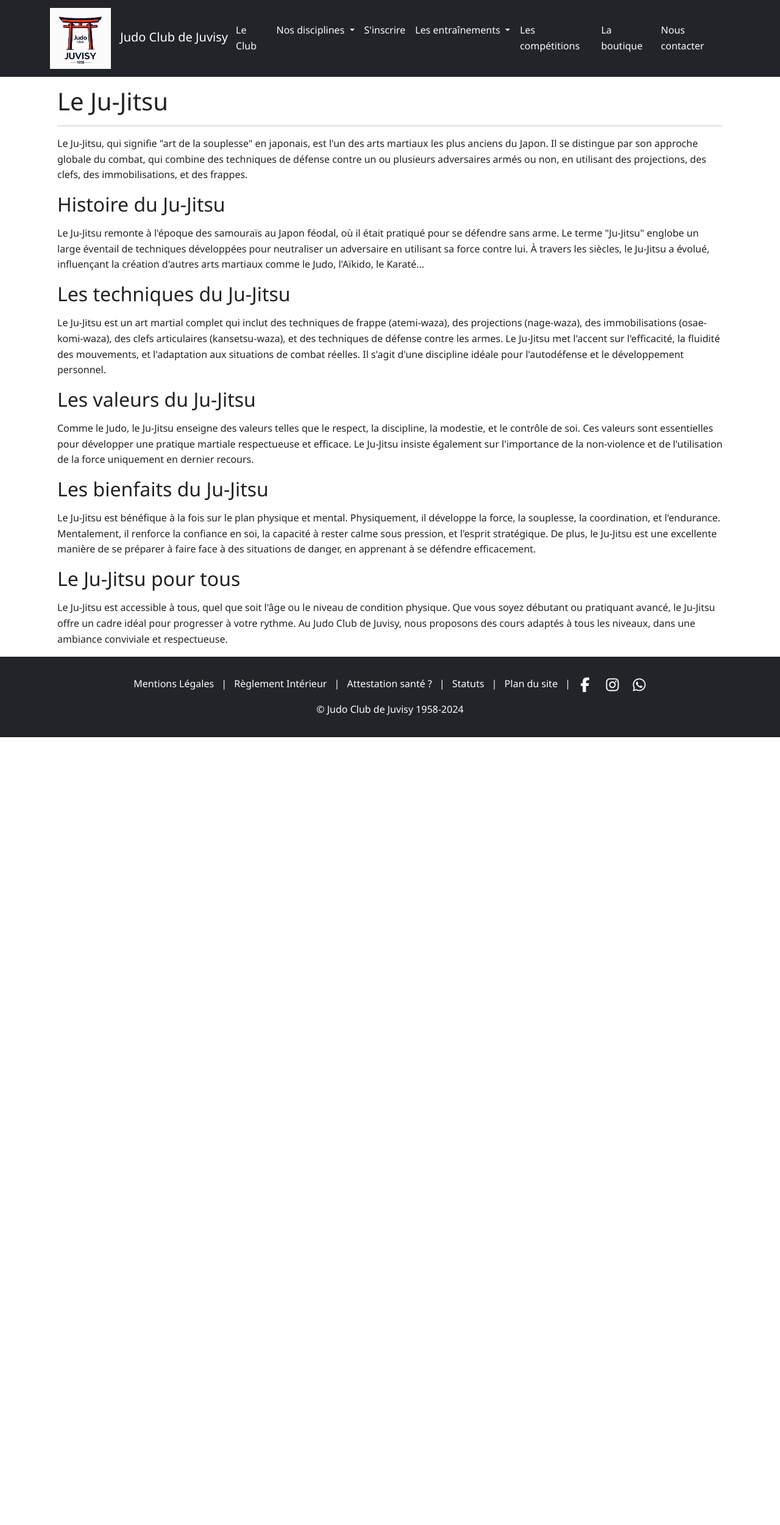
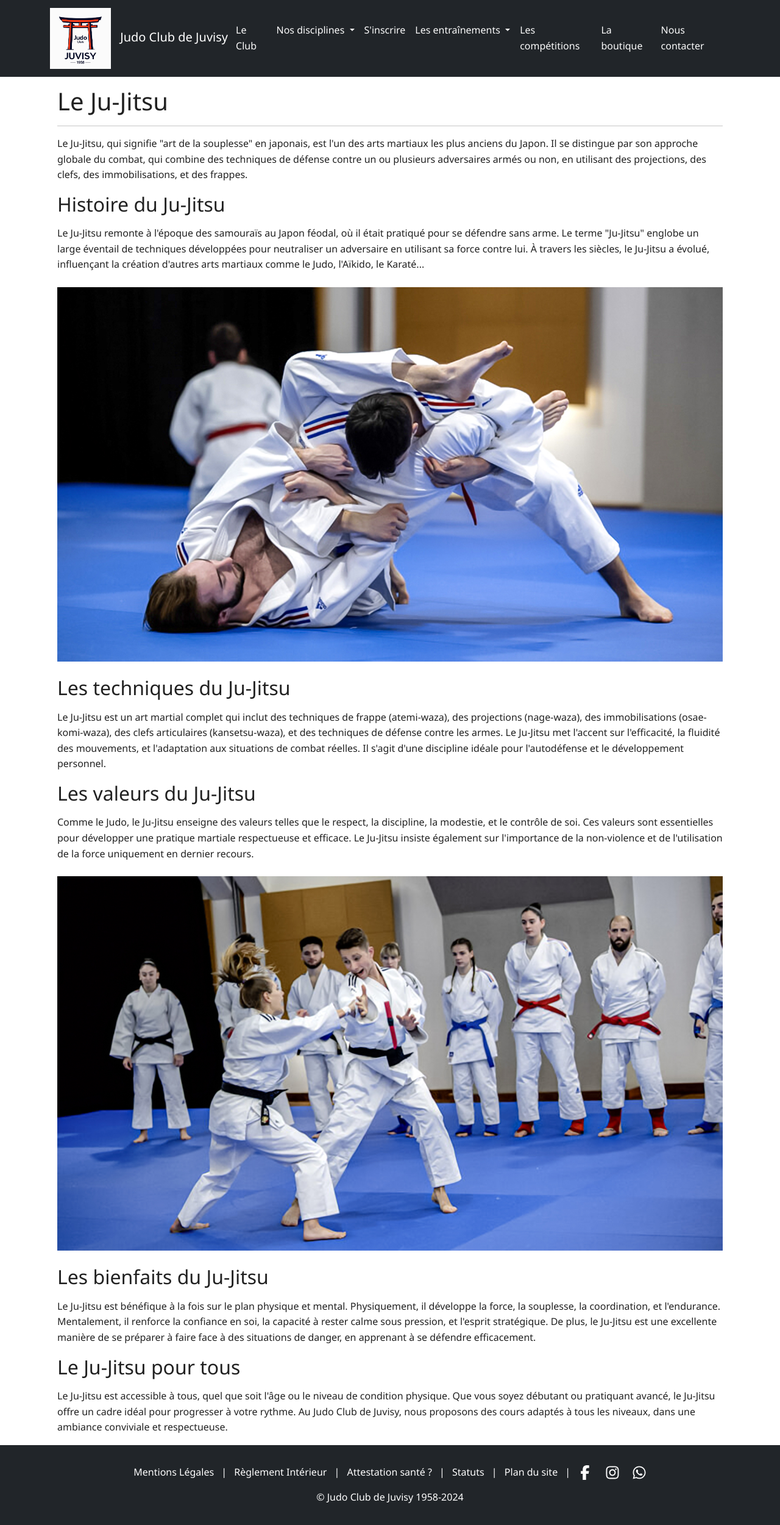
Before and after one commit to JudoClubJuvisy/website2, a Jekyll site: the page built from jujitsu.html, in a window 1280 px wide. Shown: the whole page at 61% size. Built offline with Jekyll 4.4.1, drawn with Linux system fonts in a browser that asks for light colours; before the commit the page ends 1209 px from its top, so only the background shows below that.

Commit message:
Ajout de photos pour les présentations des disciplines judo et ju-jitsu

```diff
--- a/jujitsu.html
+++ b/jujitsu.html
@@ -6,7 +6,7 @@ title: Ju-Jitsu à Juvisy-sur-Orge | Jujitsu | jūjutsu | jiu-jitsu
 <section class="container my-3">
     <h1>Le Ju-Jitsu</h1>
 
-		<hr>
+	<hr>
 
     <p>
         Le Ju-Jitsu, qui signifie "art de la souplesse" en japonais, est l'un des arts martiaux les plus anciens du Japon. Il se distingue par son approche globale du combat, qui combine des techniques de défense contre un ou plusieurs adversaires armés ou non, en utilisant des projections, des clefs, des immobilisations, et des frappes.
@@ -16,6 +16,11 @@ title: Ju-Jitsu à Juvisy-sur-Orge | Jujitsu | jūjutsu | jiu-jitsu
     <p>
         Le Ju-Jitsu remonte à l'époque des samouraïs au Japon féodal, où il était pratiqué pour se défendre sans arme. Le terme "Ju-Jitsu" englobe un large éventail de techniques développées pour neutraliser un adversaire en utilisant sa force contre lui. À travers les siècles, le Ju-Jitsu a évolué, influençant la création d'autres arts martiaux comme le Judo, l'Aïkido, le Karaté...
     </p>
+
+    <!-- Première image insérée ici -->
+    <div class="text-center my-4">
+        <img src="/assets/images/jujitsu1.jpg" class="img-fluid" alt="Deux jujitsukas se battent au sol. L'un des jujitsukas essaie de faire un étranglement.">
+    </div>
 
     <h2>Les techniques du Ju-Jitsu</h2>
     <p>
@@ -27,6 +32,11 @@ title: Ju-Jitsu à Juvisy-sur-Orge | Jujitsu | jūjutsu | jiu-jitsu
         Comme le Judo, le Ju-Jitsu enseigne des valeurs telles que le respect, la discipline, la modestie, et le contrôle de soi. Ces valeurs sont essentielles pour développer une pratique martiale respectueuse et efficace. Le Ju-Jitsu insiste également sur l'importance de la non-violence et de l'utilisation de la force uniquement en dernier recours.
     </p>
 
+    <!-- Deuxième image insérée ici -->
+    <div class="text-center my-4">
+        <img src="/assets/images/jujitsu2.jpg" class="img-fluid" alt="Lors d'un cours de Ju-Jitsu, une jujitsuka pare una attaque au couteau d'un jujitsuka.">
+    </div>
+
     <h2>Les bienfaits du Ju-Jitsu</h2>
     <p>
         Le Ju-Jitsu est bénéfique à la fois sur le plan physique et mental. Physiquement, il développe la force, la souplesse, la coordination, et l'endurance. Mentalement, il renforce la confiance en soi, la capacité à rester calme sous pression, et l'esprit stratégique. De plus, le Ju-Jitsu est une excellente manière de se préparer à faire face à des situations de danger, en apprenant à se défendre efficacement.
```
Also changed, not shown: judo.html (+10 -0 lines), assets/images/jujitsu1.jpg (added), assets/images/jujitsu2.jpg (added), 2 other files.
